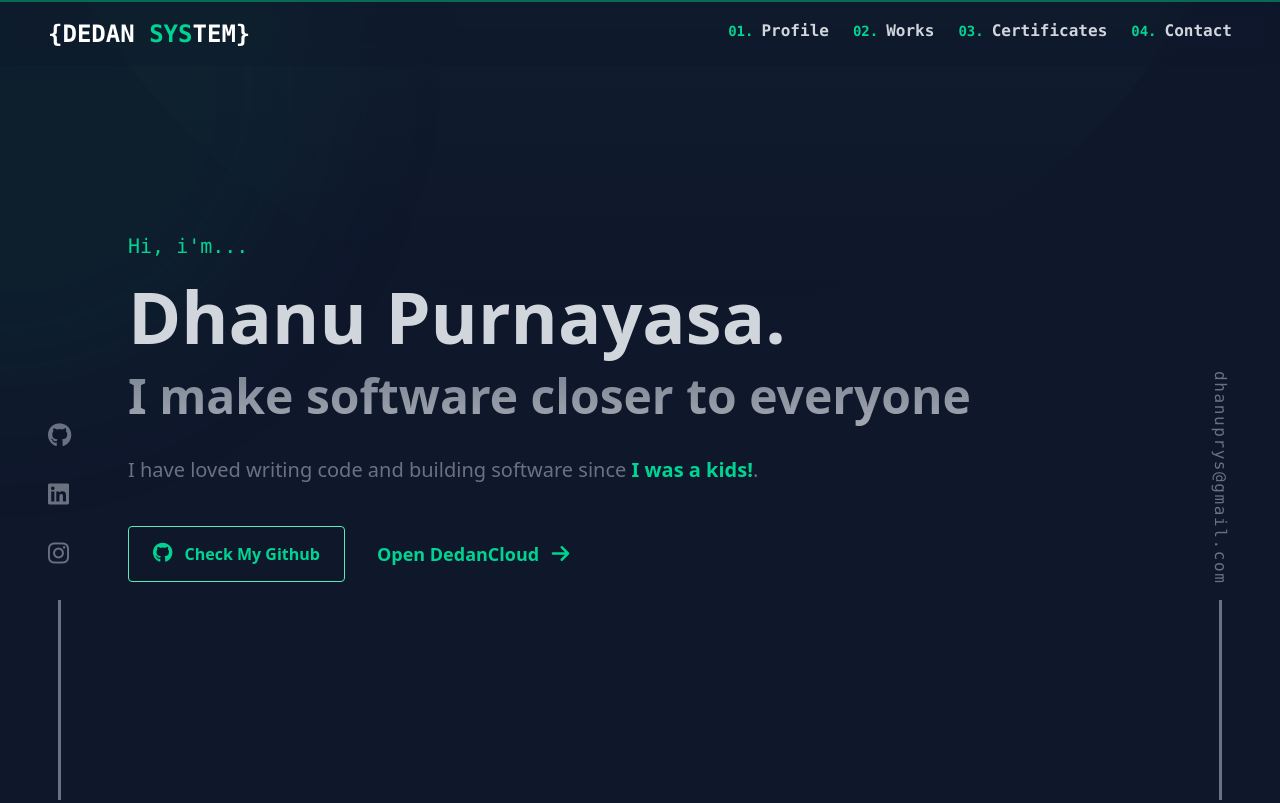
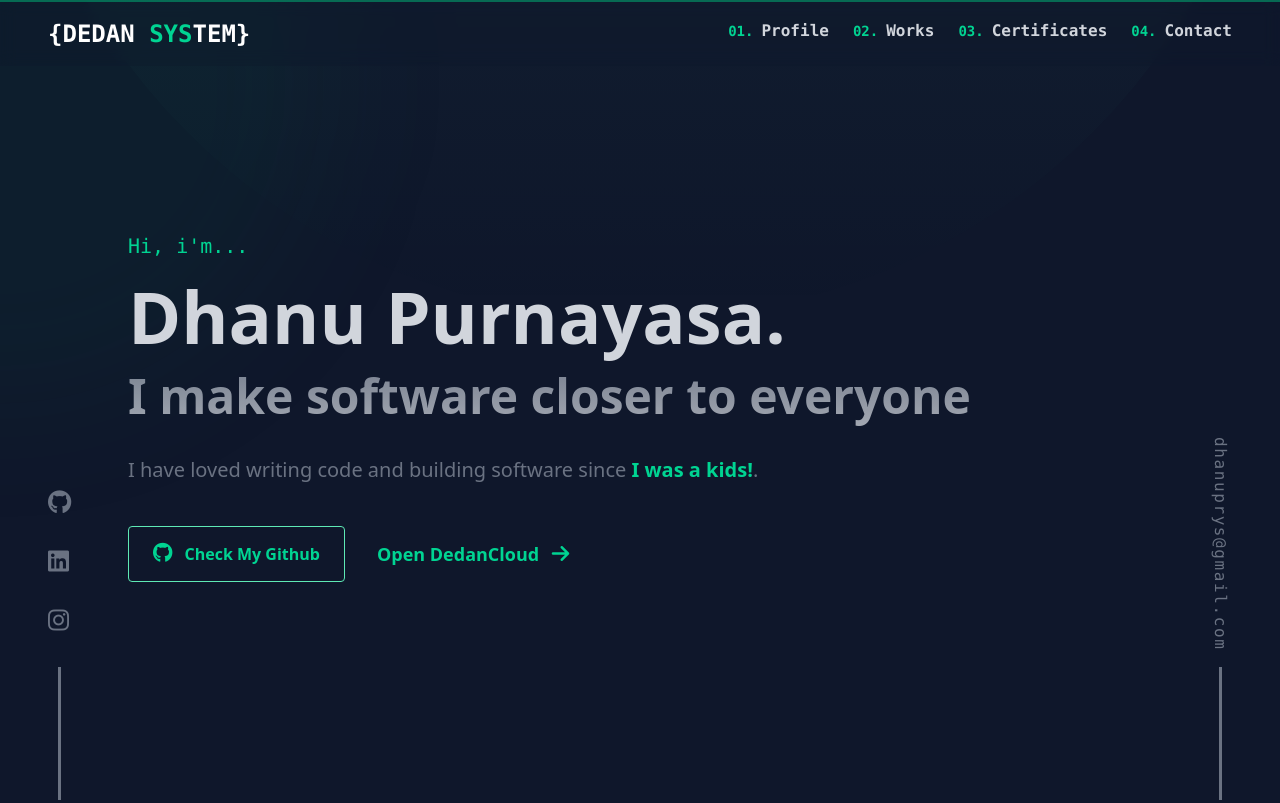
Before and after one commit to dhanuprys/portofolio-tailwind-vite, a website built with Vite: page index.html in a window 1280 px wide. Shown: the top 803 px of the page. Built offline with nearby package versions, Linux system fonts and the light colour scheme.

Commit message:
fix: adjust sidebar height

```diff
--- a/index.html
+++ b/index.html
@@ -188,7 +188,7 @@
         </li>
       </ul>
       <!-- Decorative line element -->
-      <div class="h-1/4 w-[3px] bg-gray-500" aria-hidden="true"></div>
+      <div class="h-1/6 w-[3px] bg-gray-500" aria-hidden="true"></div>
     </aside>
 
     <!-- RIGHT SIDEBAR: Email contact (visible on large screens only) -->
@@ -200,7 +200,7 @@
         dhanuprys@gmail.com
       </a>
       <!-- Decorative line element -->
-      <div class="h-1/4 w-[3px] bg-gray-500" aria-hidden="true"></div>
+      <div class="h-1/6 w-[3px] bg-gray-500" aria-hidden="true"></div>
     </aside>
 
     <!-- CURSOR FOLLOWER: Interactive background element that follows mouse -->
```
